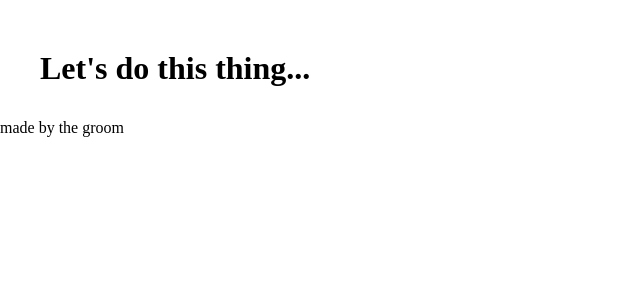
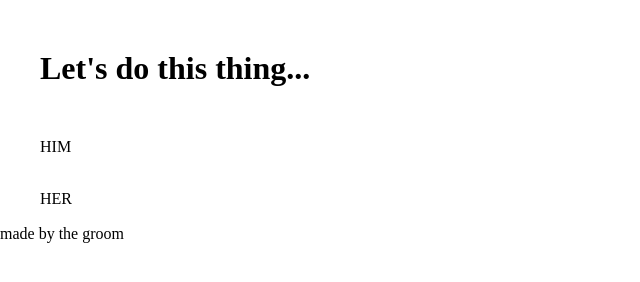
Before and after one commit to THISS/wedding, a website: page app/index.html in a window 1280 px wide. Shown: the whole page, without its empty margins (0-640 px from the left). Drawn offline with nearby package versions, Linux system fonts and the light colour scheme; some packages are replaced by stand-ins of ours; files that its build step writes are made by us from their sources; some icons are missing.

Commit message:
fill out tags in the-couples articles

```diff
--- a/app/views/main.html
+++ b/app/views/main.html
@@ -5,9 +5,16 @@
 
 <section class="the-couple">
   <article class="his-story">
-
+    <figure>
+      <img src="" alt="" />
+      <figcaption>HIM</figcaption>
+    </figure>
   </article>
   <article class="her-story">
+    <figure>
+      <img src="" alt="" />
+      <figcaption>HER</figcaption>
+    </figure>
 
   </article>
 </section>
```
